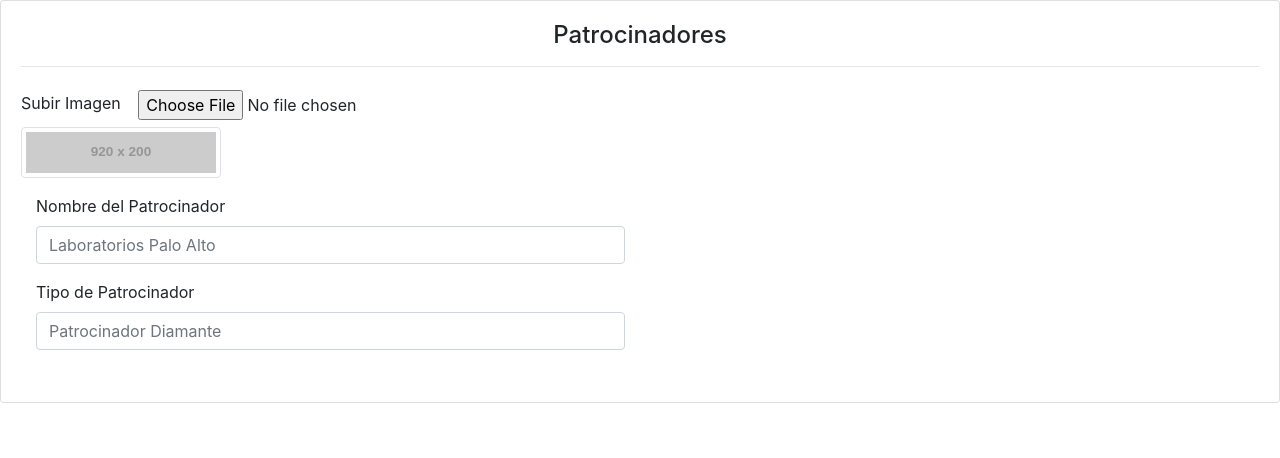
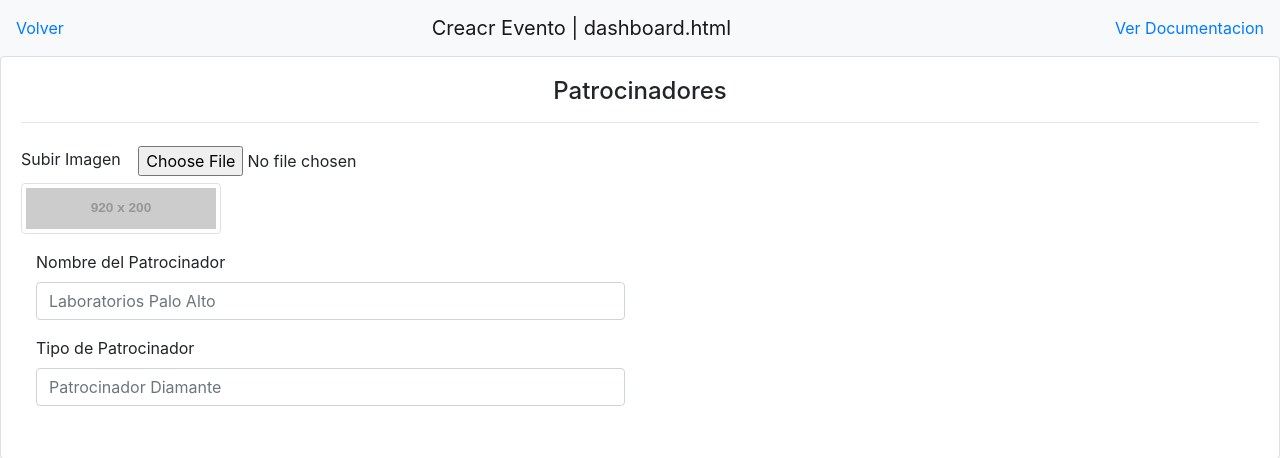
Before and after one commit to Solutions-Development/admin-frontend, a Node server app: page /patrocinadores/dashboard.html in a window 1280 px wide. Shown: the top 458 px of the page. Run offline with Node 20, Linux system fonts and the light colour scheme; some libraries are stand-ins or nearby versions.

Commit message:
Update patrocinadores.ejs

```diff
--- a/views/patrocinadores.ejs
+++ b/views/patrocinadores.ejs
@@ -5,7 +5,14 @@
     <link rel="stylesheet" href="/styles/dashboard.css">
     <title>Panel de Creacion de Eventos</title>
   </head>
-
+  <body>
+   <nav class="navbar navbar-light bg-light">
+        <a href="dashboard.html"><ion-icon class="arrows" name="arrow-back"></ion-icon>Volver</a>
+        <a class="navbar-brand" href="#">
+          Creacr Evento | <%= user %>
+        </a>
+        <a href="docs.html">Ver Documentacion<ion-icon class="arrows" name="arrow-forward"></ion-icon></a>
+    </nav>
   <div class="card" style="padding: 20px;">
                       <form>
                         <h4 style="text-align: center;">Patrocinadores</h4>
@@ -27,3 +34,4 @@
                     </div>
             </form>
       </div>
+</body>
```
Lines whose indentation alone changed are shown as unchanged.
